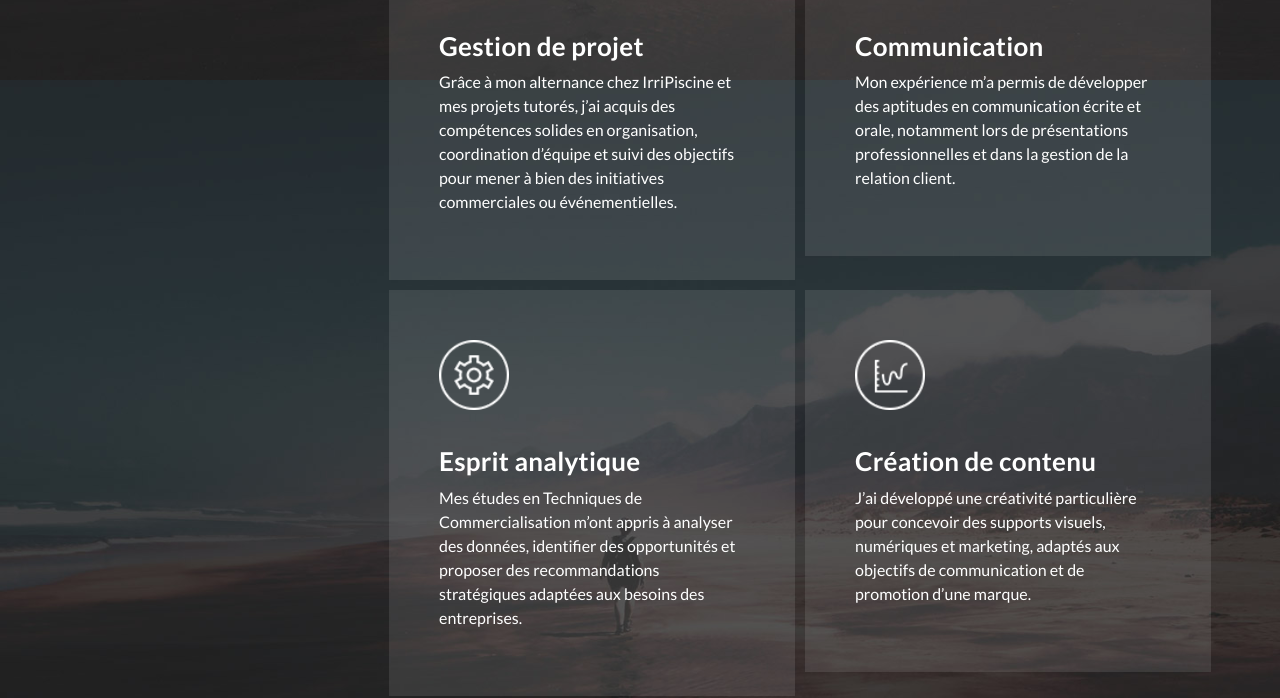
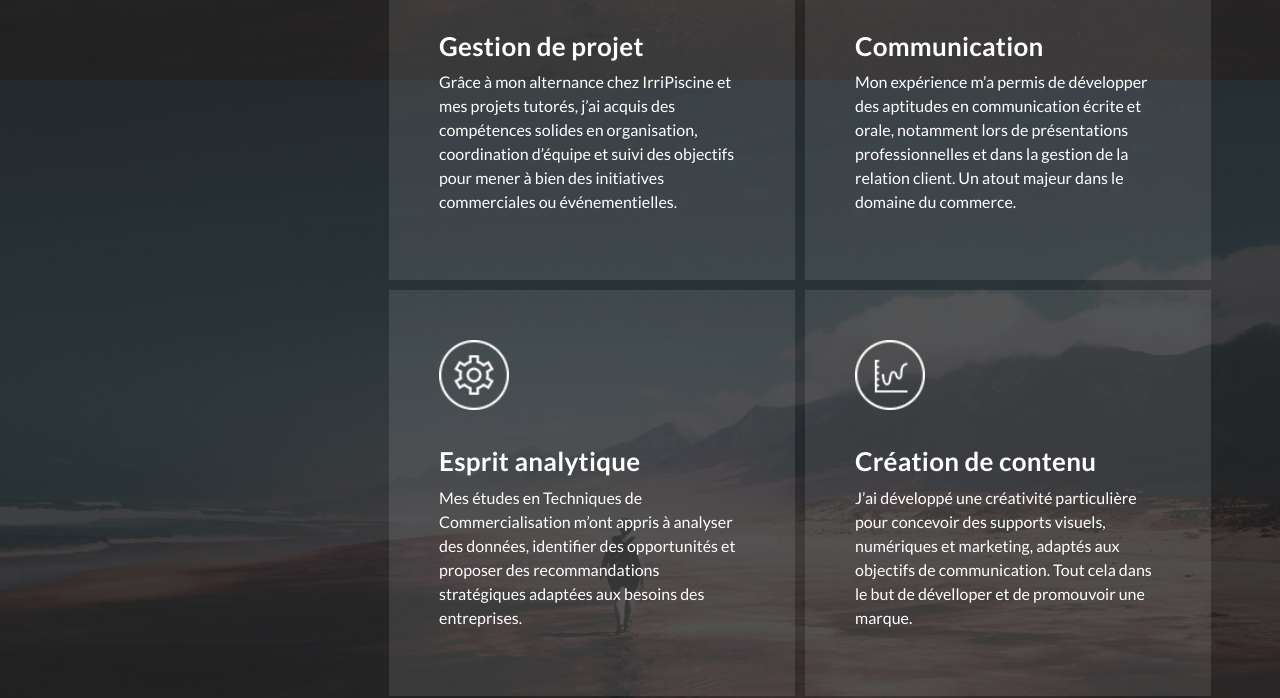
Before and after one commit to LoanHsin/loanhsin.github.io, a plain HTML site: page index.html in a window 1280 px wide. Shown: the part 1520-2218 px from the top of the page. Drawn offline with Linux system fonts and the light colour scheme.

Commit message:
Update index.html

```diff
--- a/index.html
+++ b/index.html
@@ -156,7 +156,7 @@ https://templatemo.com/tm-531-reflux
                 <div class="second-service-icon service-icon"></div>
                 <h4>Communication</h4>
                 <p>
-                  Mon expérience m’a permis de développer des aptitudes en communication écrite et orale, notamment lors de présentations professionnelles et dans la gestion de la relation client.
+                  Mon expérience m’a permis de développer des aptitudes en communication écrite et orale, notamment lors de présentations professionnelles et dans la gestion de la relation client. Un atout majeur dans le domaine du commerce.
                 </p>
               </div>
             </div>
@@ -174,7 +174,7 @@ https://templatemo.com/tm-531-reflux
                 <div class="fourth-service-icon service-icon"></div>
                 <h4>Création de contenu</h4>
                 <p>
-                  J’ai développé une créativité particulière pour concevoir des supports visuels, numériques et marketing, adaptés aux objectifs de communication et de promotion d’une marque.
+                  J’ai développé une créativité particulière pour concevoir des supports visuels, numériques et marketing, adaptés aux objectifs de communication. Tout cela dans le but de dévelloper et de promouvoir une marque.
                 </p>
               </div>
             </div>
```
